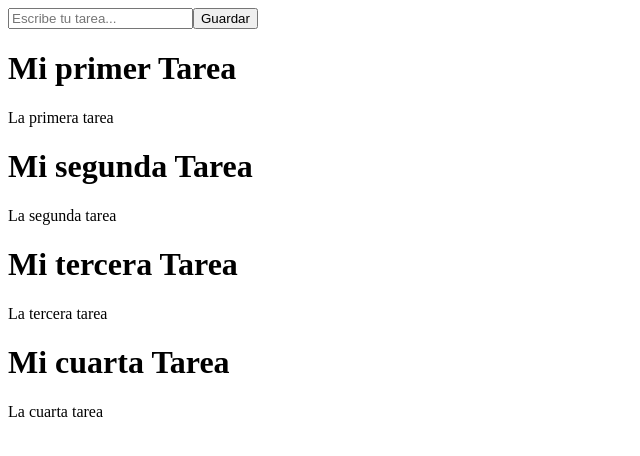
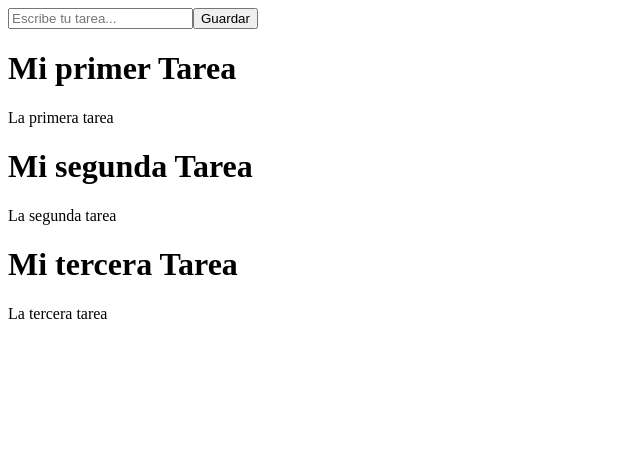
Before and after one commit to PsikxCat/practica-react-vite, a React (Vite) app: page / in a window 1280 px wide. Shown: the top 456 px of the page, without its empty margins (0-640 px from the left). Built offline with nearby package versions, Linux system fonts and the light colour scheme; the HTML template or start-up script is replaced by a standard one.

Commit message:
Agregar tareas - completado

```diff
--- a/src/App.jsx
+++ b/src/App.jsx
@@ -6,8 +6,12 @@ import { TaskList } from './TaskList';
 export default function App() {
   const [tasks, setTasks] = useState([]);
 
-  function createTask(task) {
-    setTasks([...tasks, task]);
+  function createTask(taskTitle) {
+    setTasks([...tasks, {
+      title: taskTitle,
+      id: tasks.length + 1,
+      description: 'Nueva tarea'
+    }]);
   }
 
   useEffect(() => {
--- a/src/TaskForm.jsx
+++ b/src/TaskForm.jsx
@@ -7,13 +7,7 @@ export function TaskForm({ createTask }) {
   const handleSubmit = (e) => {
     e.preventDefault();
 
-    const newTask = {
-      title,
-      id: 4,
-      description: 'Soy una nueva tarea'
-    };
-
-    createTask(newTask);
+    createTask(title);
   };
 
   return (
--- a/src/tasks.js
+++ b/src/tasks.js
@@ -1,23 +1,18 @@
 
 export const tasks = [
   {
-    id: 0,
+    id: 1,
     title: 'Mi primer Tarea',
     description: 'La primera tarea',
   },
   {
-    id: 1,
+    id: 2,
     title: 'Mi segunda Tarea',
     description: 'La segunda tarea',
   },
   {
-    id: 2,
+    id: 3,
     title: 'Mi tercera Tarea',
     description: 'La tercera tarea',
   },
-  {
-    id: 3,
-    title: 'Mi cuarta Tarea',
-    description: 'La cuarta tarea',
-  },
 ];
```
